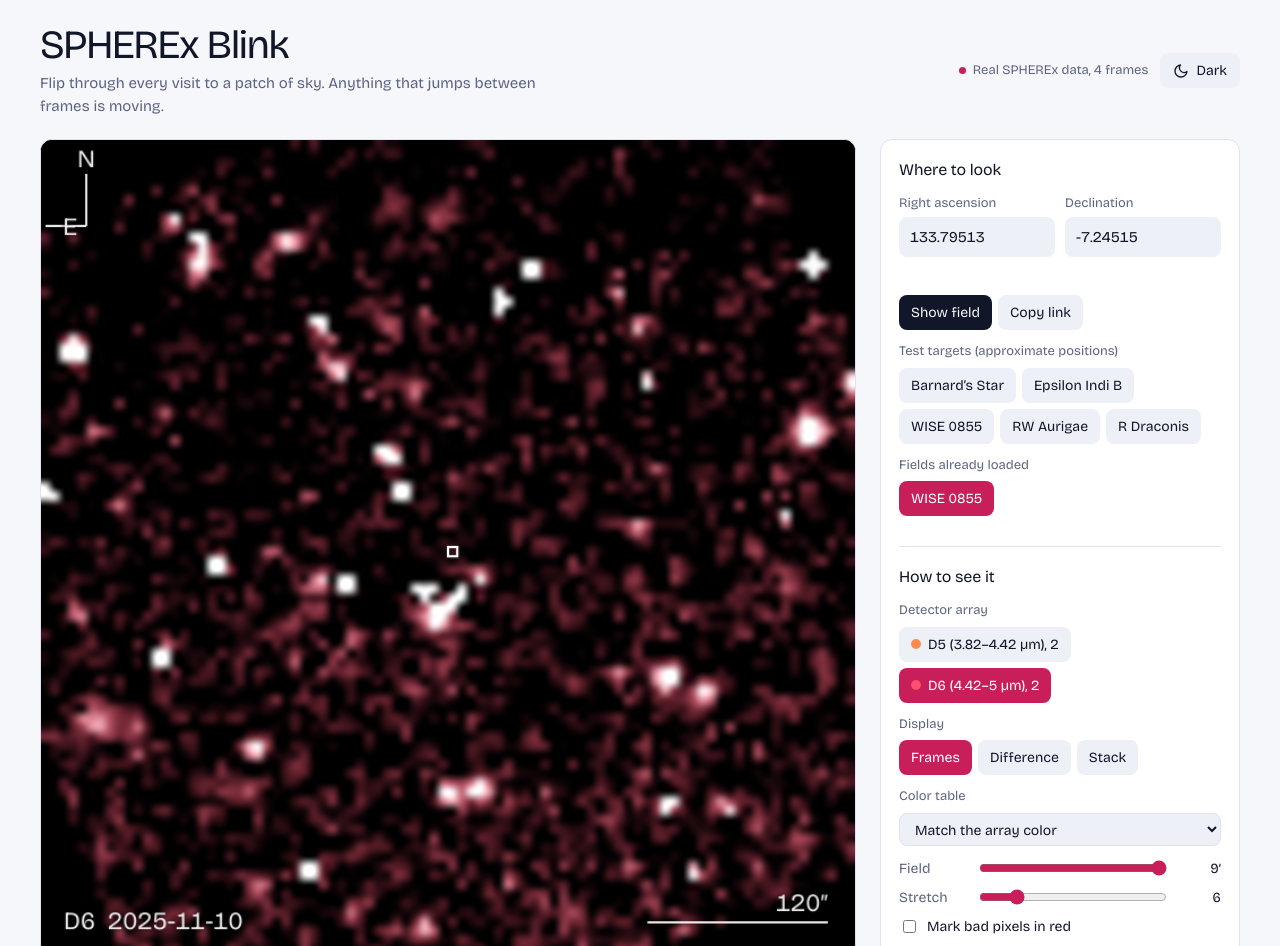
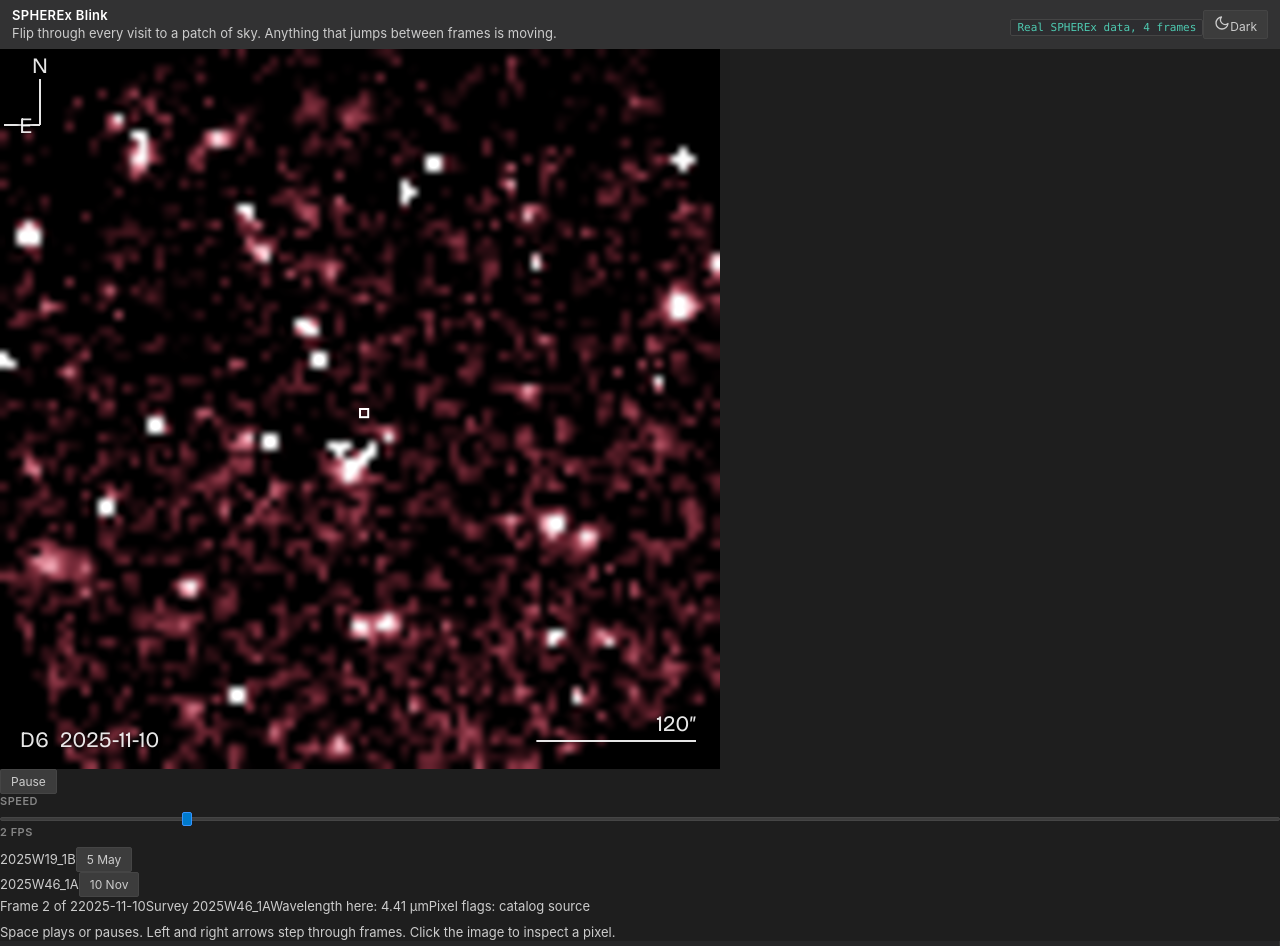
Before and after one commit to louischiew11-sketch/SPHEREx-Blink, a plain HTML site: page index.html in a window 1280 px wide. Shown: the top 946 px of the page. Drawn offline with nearby package versions, Linux system fonts and the light colour scheme.

Commit message:
Integrate VS Code theme styles into index.html
Added VS Code theme variables and styles to index.html.

```diff
--- a/index.html
+++ b/index.html
@@ -6,62 +6,292 @@
 <script>try{var t=localStorage.getItem("sbTheme");if(t==="light"||t==="dark")document.documentElement.dataset.theme=t}catch(e){}</script>
 <link rel="stylesheet" href="https://fonts.googleapis.com/css2?family=Bricolage+Grotesque:opsz,wght@12..96,400;600;800&display=swap">
 <style>
-:root{--bg:#f6f7fb;--pn:#fff;--pn2:#eef0f7;--ink:#121629;--mu:#5d6482;--ln:#e0e3ee;--ac:#c81e5a;--ai:#fff;--sky:#04050d;color-scheme:light;box-sizing:border-box;padding-top:env(safe-area-inset-top,0px);padding-bottom:env(safe-area-inset-bottom,0px)}
-@media (prefers-color-scheme:dark){:root:not([data-theme="light"]){--bg:#0a0d1a;--pn:#121733;--pn2:#1b2142;--ink:#e9ecf8;--mu:#9aa3c7;--ln:#272e55;--ac:#ff6b9a;--ai:#1a0610;color-scheme:dark}}
-:root[data-theme="dark"]{--bg:#0a0d1a;--pn:#121733;--pn2:#1b2142;--ink:#e9ecf8;--mu:#9aa3c7;--ln:#272e55;--ac:#ff6b9a;--ai:#1a0610;color-scheme:dark}
-*,*::before,*::after{box-sizing:border-box}
-html{scroll-padding-top:env(safe-area-inset-top,0px)}
-body{margin:0;background:var(--bg);color:var(--ink);font:15px/1.5 "Bricolage Grotesque",system-ui,-apple-system,"Segoe UI",sans-serif;font-variant-numeric:tabular-nums;transition:background .2s,color .2s}
-.app{max-width:1240px;margin:0 auto;padding:24px 20px 48px}
-header{display:flex;justify-content:space-between;align-items:center;gap:16px;flex-wrap:wrap;margin-bottom:22px}
-h1{margin:0;font-size:clamp(28px,3.8vw,40px);line-height:1.05;font-weight:800;letter-spacing:-.03em}
-.lede{margin:6px 0 0;color:var(--mu);max-width:56ch}
-.tools{display:flex;align-items:center;gap:12px}
-.badge{color:var(--mu);font-size:13px;display:inline-flex;align-items:center;gap:7px}
-.badge::before{content:"";width:7px;height:7px;border-radius:50%;background:var(--ac)}
-main{display:grid;grid-template-columns:minmax(0,1fr) 360px;gap:24px;align-items:start}
-@media (max-width:900px){main{grid-template-columns:minmax(0,1fr)}}
-canvas#sky{width:100%;height:auto;aspect-ratio:1;display:block;background:var(--sky);border-radius:12px;border:1px solid var(--ln);cursor:crosshair;touch-action:manipulation}
-.transport{display:flex;align-items:center;gap:14px;flex-wrap:wrap;margin:14px 0 10px}
-.transport label{display:flex;align-items:center;gap:8px;color:var(--mu);font-size:14px}
-.transport output{white-space:nowrap;color:var(--ink)}
-.eps{display:flex;gap:6px 16px;flex-wrap:wrap}
-.svy{display:flex;align-items:center;gap:6px;flex-wrap:wrap}
-.svy>span{color:var(--mu);font-size:13px;margin-right:2px}
-.meta{margin:12px 0 0;display:flex;gap:4px 16px;flex-wrap:wrap;font-size:14px;color:var(--mu)}
-.meta .warn{color:var(--ac);font-weight:600}
-.b{font:inherit;font-size:14px;border:1px solid transparent;background:var(--pn2);color:var(--ink);border-radius:8px;padding:6px 11px;cursor:pointer;display:inline-flex;align-items:center;gap:7px;transition:background .15s,border-color .15s}
-.b:hover{border-color:var(--ln)}
-.b[aria-pressed="true"]{background:var(--ac);color:var(--ai)}
-.b.go{background:var(--ink);color:var(--bg);font-weight:600}
-#theme{padding:6px 12px}
-:focus-visible{outline:2px solid var(--ac);outline-offset:2px}
-.sw{width:10px;height:10px;border-radius:50%;flex:none}
-select.b{width:100%;margin-bottom:12px;border-color:var(--ln)}
-select.b:disabled{opacity:.5;cursor:not-allowed}
-aside{background:var(--pn);border:1px solid var(--ln);border-radius:12px;padding:0 18px}
-.blk{padding:18px 0;border-top:1px solid var(--ln)}
-.blk:first-child{border-top:0}
-h2{margin:0 0 12px;font-size:16px;font-weight:700;letter-spacing:-.01em}
-.row{display:flex;gap:6px;flex-wrap:wrap;margin-bottom:12px}
-.row.in{display:grid;grid-template-columns:1fr 1fr;gap:10px}
-.f{display:flex;flex-direction:column;gap:3px;font-size:13px;color:var(--mu)}
-input[type=text]{font:inherit;font-size:15px;color:var(--ink);background:var(--pn2);border:1px solid transparent;border-radius:8px;padding:8px 10px;width:100%}
-input[type=text]:hover{border-color:var(--ln)}
-input[type=range]{accent-color:var(--ac);width:100%}
-.sl{display:grid;grid-template-columns:70px 1fr 48px;align-items:center;gap:8px;font-size:14px;color:var(--mu);margin-bottom:8px}
-.sl output{text-align:right;color:var(--ink)}
-.ck{display:flex;gap:8px;align-items:center;font-size:14px;margin-top:8px}
-.ck input{accent-color:var(--ac)}
-#msg{color:var(--ac);font-size:13px;min-height:18px;margin:0 0 8px}
-.blk canvas.pl{width:100%;height:150px;display:block}
-h3{margin:14px 0 2px;font-size:14px;font-weight:600}
-.hint{color:var(--mu);font-size:13px;margin:0}
-footer{margin-top:28px;padding-top:18px;border-top:1px solid var(--ln);color:var(--mu);font-size:13px;max-width:96ch}
-footer p{margin:0 0 8px}
-footer a{color:var(--ink)}
-code{background:var(--pn2);border-radius:4px;padding:1px 5px;font-size:12px}
-@media (prefers-reduced-motion:reduce){*{scroll-behavior:auto!important;transition:none!important}}
+  :root {
+    /* VS Code Dark+ Core Surfaces */
+    --bg-editor: #1e1e1e;
+    --bg-sidebar: #252526;
+    --bg-panel: #2d2d30;
+    --bg-input: #3c3c3c;
+    --bg-hover: #2a2d2e;
+    --bg-active: #37373d;
+
+    /* Borders */
+    --border-subtle: #333333;
+    --border-strong: #454545;
+    --border-focus: #007fd4;
+
+    /* Text */
+    --text-primary: #cccccc;
+    --text-bright: #ffffff;
+    --text-muted: #858585;
+
+    /* Accents */
+    --accent-blue: #007acc;
+    --accent-blue-hover: #1f8ad2;
+    --accent-btn: #0e639c;
+    --accent-btn-hover: #1177bb;
+    --accent-teal: #4ec9b0;
+    --accent-amber: #dcdcaa;
+    --accent-orange: #ce9178;
+    --accent-red: #f14c4c;
+
+    /* Sharp Radii */
+    --radius-none: 0px;
+    --radius-xs: 2px;
+    --radius-sm: 3px;
+    --radius-md: 4px;
+
+    /* Fonts */
+    --font-ui: -apple-system, BlinkMacSystemFont, "Segoe UI", Roboto, Helvetica, Arial, sans-serif;
+    --font-mono: "Cascadia Code", "Fira Code", Consolas, "Courier New", monospace;
+  }
+
+  * {
+    box-sizing: border-box;
+    margin: 0;
+    padding: 0;
+  }
+
+  body {
+    background-color: var(--bg-editor);
+    color: var(--text-primary);
+    font-family: var(--font-ui);
+    font-size: 13px;
+    line-height: 1.4;
+    overflow: hidden;
+    height: 100vh;
+    display: flex;
+    flex-direction: column;
+  }
+
+  /* Custom VS Code Scrollbars */
+  ::-webkit-scrollbar {
+    width: 8px;
+    height: 8px;
+  }
+  ::-webkit-scrollbar-track {
+    background: var(--bg-sidebar);
+  }
+  ::-webkit-scrollbar-thumb {
+    background: #424242;
+    border-radius: 0px;
+  }
+  ::-webkit-scrollbar-thumb:hover {
+    background: #4f4f4f;
+  }
+
+  /* Top Activity / Header Bar */
+  header, .topbar, .header {
+    background-color: #323233;
+    border-bottom: 1px solid var(--border-subtle);
+    padding: 6px 12px;
+    display: flex;
+    align-items: center;
+    justify-content: space-between;
+    gap: 12px;
+    min-height: 36px;
+    border-radius: var(--radius-none);
+  }
+
+  header h1, .title {
+    font-size: 13px;
+    font-weight: 600;
+    color: var(--text-bright);
+    letter-spacing: 0.3px;
+    display: flex;
+    align-items: center;
+    gap: 8px;
+  }
+
+  .badge, .tag, .pill {
+    background-color: var(--bg-panel);
+    border: 1px solid var(--border-strong);
+    color: var(--accent-teal);
+    font-family: var(--font-mono);
+    font-size: 11px;
+    padding: 1px 6px;
+    border-radius: var(--radius-xs);
+  }
+
+  /* Main Workspace Layout */
+  .main, .workspace, .container {
+    display: flex;
+    flex: 1;
+    overflow: hidden;
+    background-color: var(--bg-editor);
+  }
+
+  /* Sidebar & Control Panels */
+  aside, .sidebar, .controls-panel, .panel {
+    background-color: var(--bg-sidebar);
+    border-right: 1px solid var(--border-subtle);
+    padding: 10px;
+    display: flex;
+    flex-direction: column;
+    gap: 10px;
+    overflow-y: auto;
+    border-radius: var(--radius-none);
+  }
+
+  .card, .group, .control-group, .section {
+    background-color: var(--bg-editor);
+    border: 1px solid var(--border-subtle);
+    border-radius: var(--radius-sm);
+    padding: 8px 10px;
+  }
+
+  .section-title, .group-title, label {
+    font-size: 11px;
+    font-weight: 600;
+    text-transform: uppercase;
+    letter-spacing: 0.5px;
+    color: var(--text-muted);
+    margin-bottom: 6px;
+    display: block;
+  }
+
+  /* Buttons */
+  button, .btn {
+    background-color: var(--bg-input);
+    color: var(--text-primary);
+    border: 1px solid var(--border-strong);
+    border-radius: var(--radius-xs);
+    padding: 4px 10px;
+    font-family: var(--font-ui);
+    font-size: 12px;
+    cursor: pointer;
+    transition: background-color 0.1s ease, border-color 0.1s ease;
+  }
+
+  button:hover, .btn:hover {
+    background-color: #4a4a4c;
+    color: var(--text-bright);
+  }
+
+  button:focus-visible, .btn:focus-visible {
+    outline: 1px solid var(--border-focus);
+    outline-offset: -1px;
+  }
+
+  button.active, .btn.active, button.primary, .btn-primary {
+    background-color: var(--accent-btn);
+    border-color: var(--accent-blue);
+    color: var(--text-bright);
+  }
+
+  button.active:hover, .btn.active:hover, button.primary:hover, .btn-primary:hover {
+    background-color: var(--accent-btn-hover);
+  }
+
+  /* Segmented / Band Toggle Groups */
+  .btn-group, .segmented {
+    display: inline-flex;
+    border-radius: var(--radius-xs);
+    overflow: hidden;
+  }
+
+  .btn-group button, .segmented button {
+    border-radius: 0;
+    margin-left: -1px;
+  }
+
+  .btn-group button:first-child, .segmented button:first-child {
+    margin-left: 0;
+    border-top-left-radius: var(--radius-xs);
+    border-bottom-left-radius: var(--radius-xs);
+  }
+
+  .btn-group button:last-child, .segmented button:last-child {
+    border-top-right-radius: var(--radius-xs);
+    border-bottom-right-radius: var(--radius-xs);
+  }
+
+  /* Inputs & Selects */
+  input[type="text"],
+  input[type="number"],
+  select {
+    background-color: var(--bg-input);
+    color: var(--text-primary);
+    border: 1px solid var(--border-strong);
+    border-radius: var(--radius-xs);
+    padding: 4px 8px;
+    font-family: var(--font-mono);
+    font-size: 12px;
+  }
+
+  input[type="text"]:focus,
+  input[type="number"]:focus,
+  select:focus {
+    outline: none;
+    border-color: var(--border-focus);
+  }
+
+  /* Range Sliders */
+  input[type="range"] {
+    -webkit-appearance: none;
+    appearance: none;
+    width: 100%;
+    height: 4px;
+    background: var(--bg-input);
+    border: 1px solid var(--border-strong);
+    border-radius: var(--radius-xs);
+    outline: none;
+  }
+
+  input[type="range"]::-webkit-slider-thumb {
+    -webkit-appearance: none;
+    appearance: none;
+    width: 10px;
+    height: 14px;
+    background: var(--accent-blue);
+    border: 1px solid #3794ff;
+    border-radius: var(--radius-xs);
+    cursor: pointer;
+  }
+
+  input[type="range"]::-webkit-slider-thumb:hover {
+    background: var(--accent-blue-hover);
+  }
+
+  /* Checkboxes */
+  input[type="checkbox"] {
+    accent-color: var(--accent-blue);
+    border-radius: var(--radius-xs);
+    cursor: pointer;
+  }
+
+  /* Canvas & Plot Viewports */
+  .viewer, .canvas-wrap, .plot-wrap {
+    background-color: #181818;
+    border: 1px solid var(--border-subtle);
+    border-radius: var(--radius-xs);
+    position: relative;
+  }
+
+  canvas {
+    display: block;
+    border-radius: var(--radius-none);
+  }
+
+  /* Monospace Coordinate / Telemetry Readouts */
+  .readout, .coords, .mono, code, pre {
+    font-family: var(--font-mono);
+    font-size: 12px;
+    color: var(--accent-amber);
+  }
+
+  /* Bottom VS Code-style Status Bar */
+  footer, .statusbar {
+    background-color: var(--accent-blue);
+    color: var(--text-bright);
+    font-size: 11px;
+    padding: 2px 10px;
+    display: flex;
+    align-items: center;
+    justify-content: space-between;
+    min-height: 22px;
+    border-radius: var(--radius-none);
+  }
 </style></head>
 <body><div class="app">
 <header>
```
